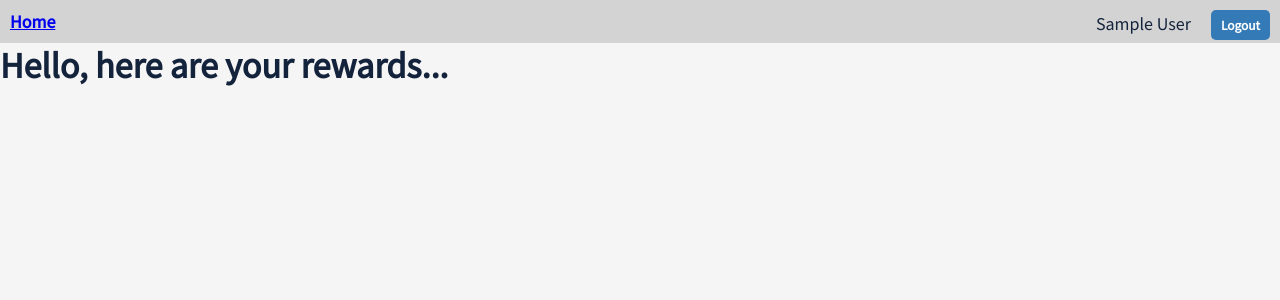
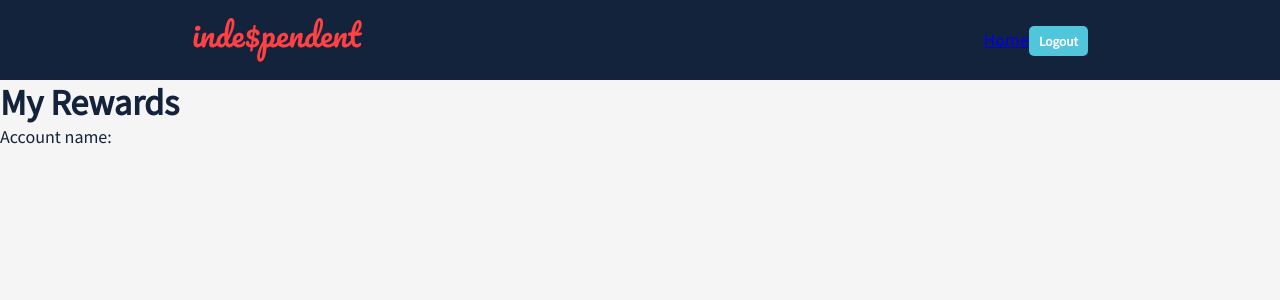
Before and after one commit to cloverc/digi-rewards-front, a React app in the folder app/: page / in a window 1280 px wide. Shown: the top 300 px of the page. Built offline with nearby package versions, Linux system fonts and the light colour scheme; sample sign-in values are in the browser's storage.

Commit message:
changes to components & styling

```diff
--- a/app/src/app.jsx
+++ b/app/src/app.jsx
@@ -2,10 +2,9 @@ import React from 'react';
 import { Switch, Route } from 'react-router-dom';
 
 import AuthRoute from './components/auth-route';
-import NavBar from './components/navbar';
-import Home from './components/Rewards';
+import NavBar from './components/NavBar';
+import Rewards from './components/Rewards';
 import Login from './components/Login';
-// import SignUp from './components/sign-up';
 // import Secrets from './components/secrets';
 import MonzoLogin from './components/monzo-login';
 
@@ -21,7 +20,7 @@ class App extends React.Component {
     };
 
     this.handleLogin = this.handleLogin.bind(this);
-    this.handleLogout = this.handleLogout.bind(this);
+    /* this.handleLogout = this.handleLogout.bind(this);*/
     this.isLoggedIn = this.isLoggedIn.bind(this);
   }
 
@@ -29,10 +28,10 @@ class App extends React.Component {
     this.setState({ user: TokenManager.getTokenPayload() });
   }
 
-  handleLogout() {
+  /* handleLogout() {
     TokenManager.removeToken();
     this.setState({ user: null });
-  }
+  } */
 
   isLoggedIn() {
     return Boolean(this.state.user) && TokenManager.isTokenValid();
@@ -41,16 +40,17 @@ class App extends React.Component {
   render() {
     return (
       <React.Fragment>
-        <NavBar
-          isLoggedIn={this.isLoggedIn()}
-          user={this.state.user}
-          onLogout={this.handleLogout}
+        <AuthRoute
+            exact
+            path="/"
+            component={NavBar}
+            authenticate={this.isLoggedIn}
         />
         <Switch>
           <AuthRoute
             exact
             path="/"
-            component={Home}
+            component={Rewards}
             authenticate={this.isLoggedIn}
           />
           <Route
--- a/app/src/components/Logo/style.scss
+++ b/app/src/components/Logo/style.scss
@@ -8,7 +8,7 @@
 }
 
 .mzw-logo__image {
-  width: 120px;
+  width: 180px;
   height: auto;
 }
 
--- a/app/src/components/NavBar/index.jsx
+++ b/app/src/components/NavBar/index.jsx
@@ -1,26 +1,49 @@
 import React from 'react';
+import Logo from '../Logo';
 import PropTypes from 'prop-types';
 import { NavLink } from 'react-router-dom';
+import TokenManager from '../../utils/token-manager';
 
-const styles = {
-  activeLink: { fontWeight: 'bold' },
-  padRight: { paddingRight: 20 },
-};
+import './style.scss';
 
-const NavBar = ({ user, isLoggedIn, onLogout }) => (
-  <nav style={{ backgroundColor: 'lightgrey', padding: 10 }}>
-    <NavLink exact to="/" style={styles.padRight} activeStyle={styles.activeLink}>Home</NavLink>
-    {
-      isLoggedIn &&
+/* const NavBar = ({ user, isLoggedIn, onLogout }) => (
+  <nav className="mzw-nav-container">
+    <div className="mzw-nav">
+      <Logo />
+      <NavLink exact to="/">Home</NavLink>
       <div style={{ display: 'inline-block', float: 'right' }}>
-        <span style={styles.padRight}>{user.firstName} {user.lastName}</span>
+        <span>{user.firstName} {user.lastName}</span>
         <button className="monzo-button" onClick={onLogout}>Logout</button>
       </div>
-    }
+    </div>
   </nav>
-);
+); */
 
-NavBar.propTypes = {
+class NavBar extends React.Component {
+  logout() {
+    TokenManager.removeToken();
+    // localStorage.clear();
+    window.location.href = '/login';
+  }
+
+  render() {
+    return (
+      <nav className="mzw-nav-container">
+        <div className="mzw-nav">
+          <Logo />
+          <div>
+            <NavLink exact to="/">Home</NavLink>
+            <button className="monzo-button" onClick={this.logout}>
+              Logout
+            </button>
+          </div>
+        </div>
+      </nav>
+    );
+  }
+}
+
+/* NavBar.propTypes = {
   user: PropTypes.shape({
     firstName: PropTypes.string,
     lastName: PropTypes.string,
@@ -34,6 +57,6 @@ NavBar.defaultProps = {
     firstName: '',
     lastName: '',
   },
-};
+}; */
 
 export default NavBar;
--- /dev/null
+++ b/app/src/components/NavBar/style.scss
@@ -0,0 +1,20 @@
+@import '../../vars.scss';
+
+.mzw-nav-container {
+  height: 10vh;
+  padding: 1em 0;
+  background-color: $dark-blue;
+}
+
+.mzw-nav {
+  display: flex;
+  align-items: center;
+  justify-content: space-between;
+  flex-wrap: wrap;
+  @include container;
+}
+
+.mzw-nav .mzw-link {
+  font-size: 1em;
+  font-weight: 600;
+}
--- a/app/src/components/Rewards/index.jsx
+++ b/app/src/components/Rewards/index.jsx
@@ -1,9 +1,50 @@
-import React from 'react';
+import React, {Component} from 'react';
+import './style.scss';
+import axios from "axios";
+import TokenManager from '../../utils/token-manager';
 
-const Home = () => (
-  <div>
-    <h1>Hello, here are your rewards...</h1>
-  </div>
-);
+class Rewards extends Component {
 
-export default Home;
+    constructor(props) {
+        super(props);
+
+        this.state = {
+            account: [{
+                id: '',
+                description: '',
+                created: '',
+                type: ''
+            }]
+        }
+    }
+
+    /* componentDidMount() {
+        let config = {
+            headers: {
+                'Authorization': 'Bearer ' + 'eyJhbGciOiJFUzI1NiIsInR5cCI6IkpXVCJ9.eyJlYiI6IjZONXJUTG5nenhrcVlMUjlrbU5QIiwianRpIjoiYWNjdG9rXzAwMDA5WUVhSTFScDRCZHphbUZDdngiLCJ0eXAiOiJhdCIsInYiOiI1In0.eKVAW7FmIBS4skuNWFIxTA3DXnLGqwpomkL-_LjBOZ2VZWqDIYkm7SGLmA7noz4IrSk9afHqjLlnmn62FGNAgA'
+            }
+        };
+
+        axios.get('https://api.monzo.com/accounts', config).then((response) => {
+            this.setState({'account': response.data.accounts});
+        });
+    } */
+
+    render() {
+        return (
+            <div className="App">
+                <div className="App-header mzw-accounts">
+                <h1>My Rewards</h1>
+                </div>
+                <p className="App-intro">
+                    Account name:
+                    {this.state.account.map(account =>
+                        account.description
+                    )}
+                </p>
+            </div>
+        );
+    }
+}
+
+export default Rewards;
--- /dev/null
+++ b/app/src/components/Rewards/style.scss
@@ -0,0 +1,80 @@
+@import '../../vars.scss';
+
+.mzw-accounts {
+  display: flex;
+  flex-direction: column;
+}
+
+.mzw-accounts__header-container {
+  height: 10vh;
+  display: flex;
+  flex-direction: column;
+  justify-content: flex-end;
+  align-items: center;
+  background: $dark-blue;
+}
+
+.mzw-accounts__header {
+  width: 100%;
+  display: flex;
+  justify-content: space-between;
+  align-items: flex-end;
+  @include container;
+}
+
+.mzw-accounts__search {
+  display: flex;
+  height: 7vh;
+}
+
+.mzw-accounts__search__text {
+  position: absolute !important;
+  clip: rect(1px, 1px, 1px, 1px);
+}
+
+.mzw-accounts__search__input {
+  width: 100%;
+  padding: 1em;
+  font: inherit;
+  color: $dark-blue;
+  background-color: $white;
+  border: none;
+  outline: none;
+}
+
+.mzw-accounts__transactions {
+  display: flex;
+  height: 80vh;
+  width: 100%;
+  @include container;
+}
+
+.mzw-accounts__transactions__list {
+  padding-right: 1em;
+}
+
+.mzw-accounts__transactions__list,
+.mzw-accounts__transactions__detail {
+  margin: 3vh 0;
+  width: 50%;
+}
+
+@media (max-width: 800px) {
+  .mzw-accounts__transactions {
+    flex-direction: column;
+  }
+
+  .mzw-accounts__transactions__list,
+  .mzw-accounts__transactions__detail {
+    width: 100%;
+  }
+
+  .mzw-accounts__transactions__list {
+    padding-right: 0;
+    order: 2;
+  }
+
+  .mzw-accounts__transactions__detail {
+    order: 1;
+  }
+}
--- a/app/src/components/monzo-login.jsx
+++ b/app/src/components/monzo-login.jsx
@@ -6,8 +6,6 @@ import TokenManager from '../utils/token-manager';
 class MonzoLogin extends React.Component {
   componentDidMount() {
     const code = this.props.location.search.match(/code=([^&]+)/)[1];
-    console.log({ search: this.props.location.search });
-    console.log({ code });
     axios.post('http://127.0.0.1:3000/auth/monzo', { code })
       .then((response) => {
         console.log(response);
--- a/app/src/vars.scss
+++ b/app/src/vars.scss
@@ -1,8 +1,8 @@
 // Main colors
 $off-white: #f5f5f5;
 $dark-blue: #14233c;
-$blue: #144673;
-$light-blue: #337ab7;
+$blue: #2b92a0;
+$light-blue: #50c5dc;
 $lighter-blue: #c3dbff;
 $white: #fff;
 
@@ -27,13 +27,22 @@ $category-holidays: #ff794c;
 $category-general: #707070;
 $category-expenses: #952b01;
 
+$body-width: 58rem;
+$global-gutter: 1rem;
+$mobile-breakpoint: 800px;
+
+@mixin container {
+  max-width: $body-width;
+  margin-left: auto;
+  margin-right: auto;
+  padding-left: $global-gutter;
+  padding-right: $global-gutter;
+}
+
 // need to change to Sass
 :root {
-  --mobile-breakpoint: 800px;
-  --body-width: 58rem;
-  --global-gutter: 1rem;
   --container: {
-    max-width: var(--body-width);
+    max-width: $body-width;
     margin-left: auto;
     margin-right: auto;
     padding-left: var(--global-gutter);
```
